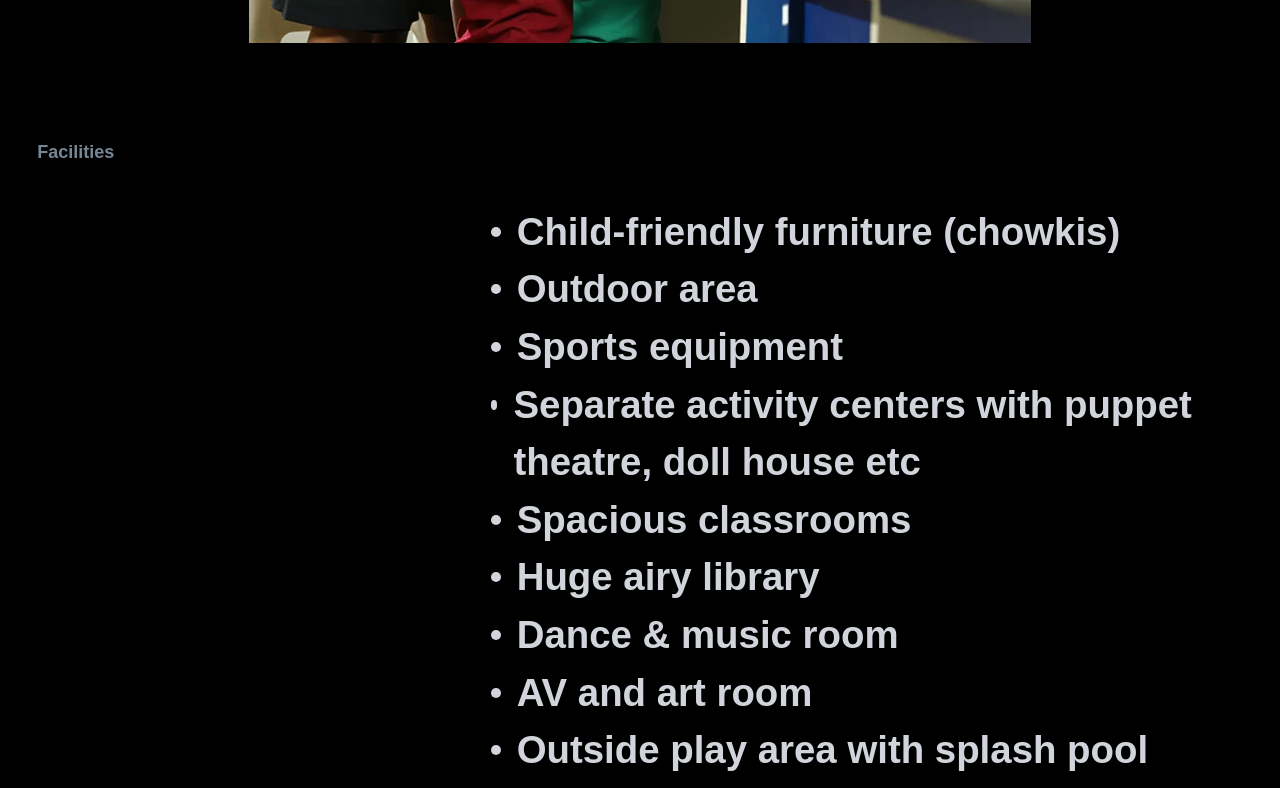
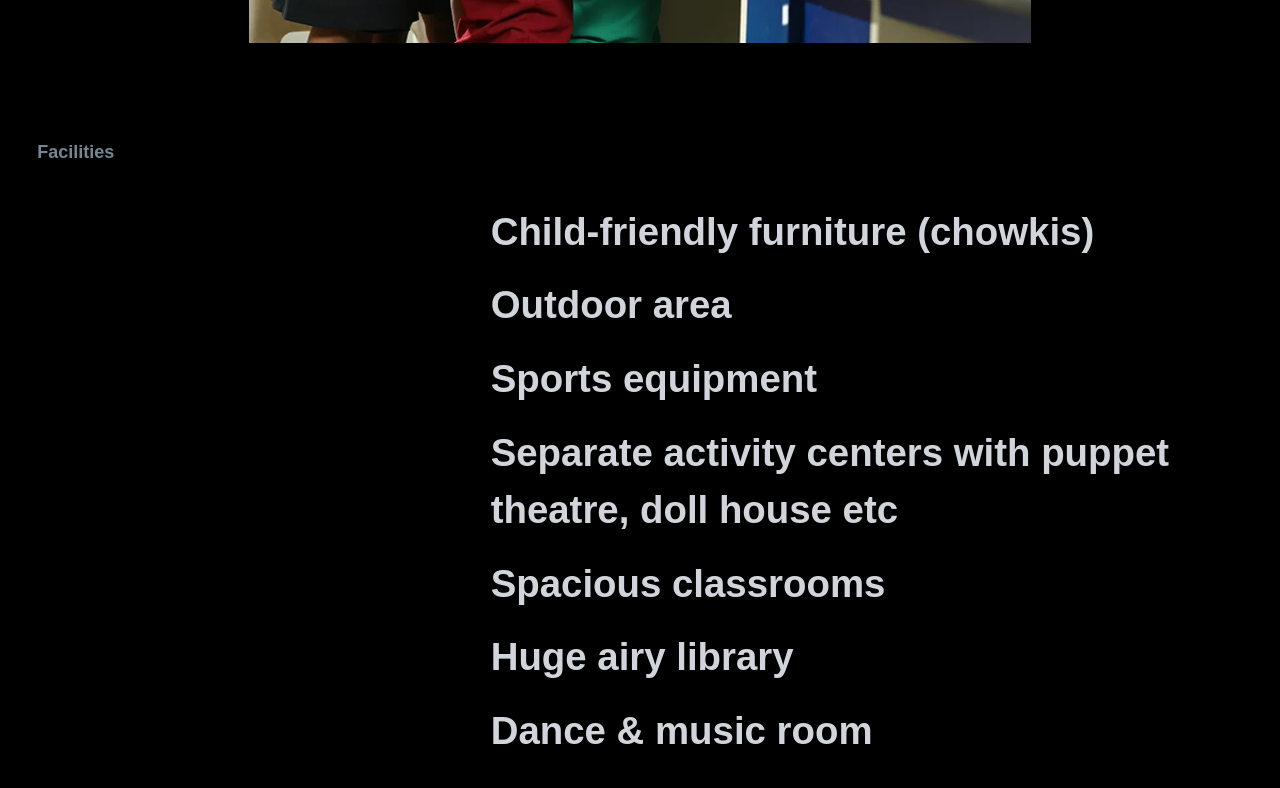
Before and after one commit to Balaji-Pachairaj/vrikshaschool2, a React (Vite) app in the folder frontend/: page /learning in a window 1280 px wide. Shown: the part 2680-3468 px from the top of the page. Built offline with nearby package versions, Linux system fonts and the light colour scheme.

Commit message:
fix: Ul list ui disc remove in lead curriculam section

```diff
--- a/frontend/src/index.css
+++ b/frontend/src/index.css
@@ -9,4 +9,4 @@
 @import url("https://fonts.googleapis.com/css2?family=Lato:ital,wght@0,100;0,300;0,400;0,700;0,900;1,100;1,300;1,400;1,700;1,900&display=swap");
 @import url("https://fonts.googleapis.com/css2?family=Inter:wght@100;200;300;400;500;600;700;800;900&display=swap");
 
-@import url('https://fonts.googleapis.com/css2?family=Cabin:ital,wght@0,400..700;1,400..700&display=swap');
+@import url('https://fonts.googleapis.com/css2?family=Cabin:ital,wdth,wght@0,75..100,400..700;1,75..100,400..700&display=swap');
--- a/frontend/src/pages/Learning/Facilities.jsx
+++ b/frontend/src/pages/Learning/Facilities.jsx
@@ -14,7 +14,6 @@ const TextComponent = ({
   return (
     <li
       className=" w-full h-fit flex flex-row gap-[1rem] flex-shrink-0"
-
       onMouseEnter={() => {
         onMouseEnter(index);
       }}
@@ -22,8 +21,8 @@ const TextComponent = ({
         onMouseLeave();
       }}
     >
-      <span className=" w-[10px] h-[10px] rounded-[50%] bg-gray-300 mt-[1.5rem]"></span>
-      <h1 className=" cursor-pointer text-[3vw] text-gray-300 font-[600] hover:translate-x-[7%] hover:text-white hover:scale-110 duration-500">
+      {/* <span className=" w-[10px] h-[10px] rounded-[50%] bg-gray-300 mt-[1.5rem]"></span> */}
+      <h1 className=" cursor-pointer text-[3vw] text-gray-300 font-[600] hover:translate-x-[7%] hover:text-white  duration-500">
         {text}
       </h1>
     </li>
@@ -72,7 +71,7 @@ const Facilities = () => {
 
   const onMouseLeave = () => {
     controls.start({
-      y: 0,
+      y: "2px",
       transition: {
         duration: 0.75,
       },
@@ -84,7 +83,7 @@ const Facilities = () => {
       <div className=" w-[35%] h-full p-4 relative">
         <h1 className=" text-[#758694] text-[18px] font-[600] ">Facilities</h1>
 
-        <div className=" w-full lg:h-[150vh] h-[100vh] flex flex-row justify-center mt-[2rem]  ">
+        <div className=" w-full lg:h-[180vh] h-[130vh] flex flex-row justify-center mt-[2rem]  ">
           <div className=" w-[45vw] h-[30vw]  overflow-hidden sticky top-[2rem] ">
             {/* ---------------- */}
             <motion.div
@@ -104,7 +103,7 @@ const Facilities = () => {
           </div>
         </div>
       </div>
-      <ul className=" w-[60%]  h-[90%]  border-[black] flex flex-col justify-start gap-[0rem] overflow-hidden pt-[10vh] ">
+      <ul className=" w-[60%]  h-[90%]  border-[black] flex flex-col justify-start gap-[1rem] overflow-hidden pt-[10vh]  ">
         {content.map((item, index) => {
           return (
             <TextComponent
--- a/frontend/src/pages/Learning/LeadCurriculam.jsx
+++ b/frontend/src/pages/Learning/LeadCurriculam.jsx
@@ -94,7 +94,7 @@ const array = [
 
 const LeadCurriculam = () => {
   return (
-    <div className=" w-full min-h-screen bg-[black] pt-[2rem] pb-[2rem]">
+    <div className=" w-full min-h-screen bg-[black] pt-[2rem] pb-[2rem] overflow-hidden">
       <div className=" w-full h-fit flex flex-col items-center mb-[2vh] mt-[3vh]">
         <h1 className=" font-cabin xl:text-[4vw] lg:text-[4.5vw] md:text-[5vw] sm:text-[6vw] text-[6.5vw] text-[white] text-center font-[600] ">
           LEAD Curriculum
```
